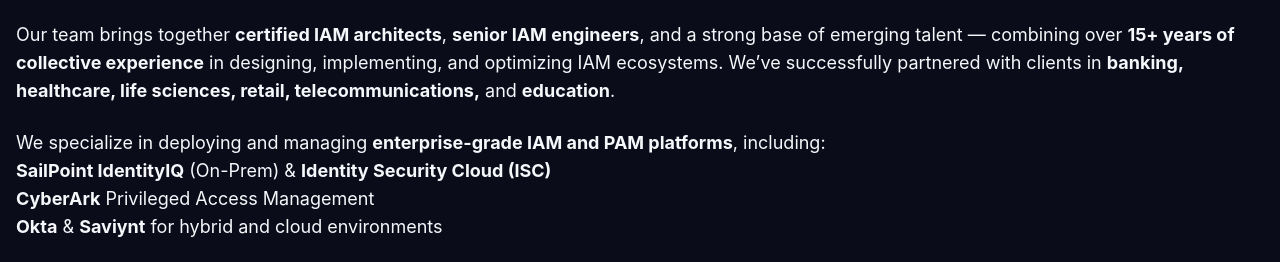
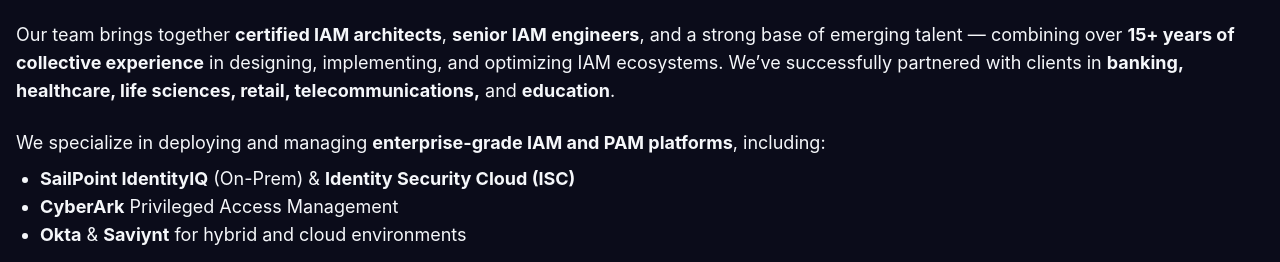
Before and after one commit to knowrth/cyber-priority.demos.knowrth.com, a website: page aboutUs.html in a window 1280 px wide. Shown: the part 531-793 px from the top of the page. Drawn offline with Linux system fonts and the light colour scheme.

Commit message:
bullets points in aboutsUs

```diff
--- a/aboutUs.html
+++ b/aboutUs.html
@@ -142,11 +142,13 @@
                 We specialize in deploying and managing <strong>enterprise-grade IAM and PAM platforms</strong>, including:
               </p>
 
-              <ul class="text-lg leading-relaxed">
-            <li><strong>SailPoint IdentityIQ</strong> (On-Prem) &amp; <strong>Identity Security Cloud (ISC)</strong></li>
-            <li><strong>CyberArk</strong> Privileged Access Management</li>
-            <li><strong>Okta</strong> &amp; <strong>Saviynt</strong> for hybrid and cloud environments</li>
-          </ul>
+              <ul class="text-lg leading-relaxed"
+                  style="list-style-type: disc; list-style-position: outside; padding-left: 1.5rem; margin: .5rem 0 0;">
+                <li><strong>SailPoint IdentityIQ</strong> (On-Prem) &amp; <strong>Identity Security Cloud (ISC)</strong></li>
+                <li><strong>CyberArk</strong> Privileged Access Management</li>
+                <li><strong>Okta</strong> &amp; <strong>Saviynt</strong> for hybrid and cloud environments</li>
+              </ul>
+
           <br>
           <blockquote class="text-lg leading-relaxed text-center">
             “Your Identity, Our Priority. Your Access, Our Responsibility.”
```
